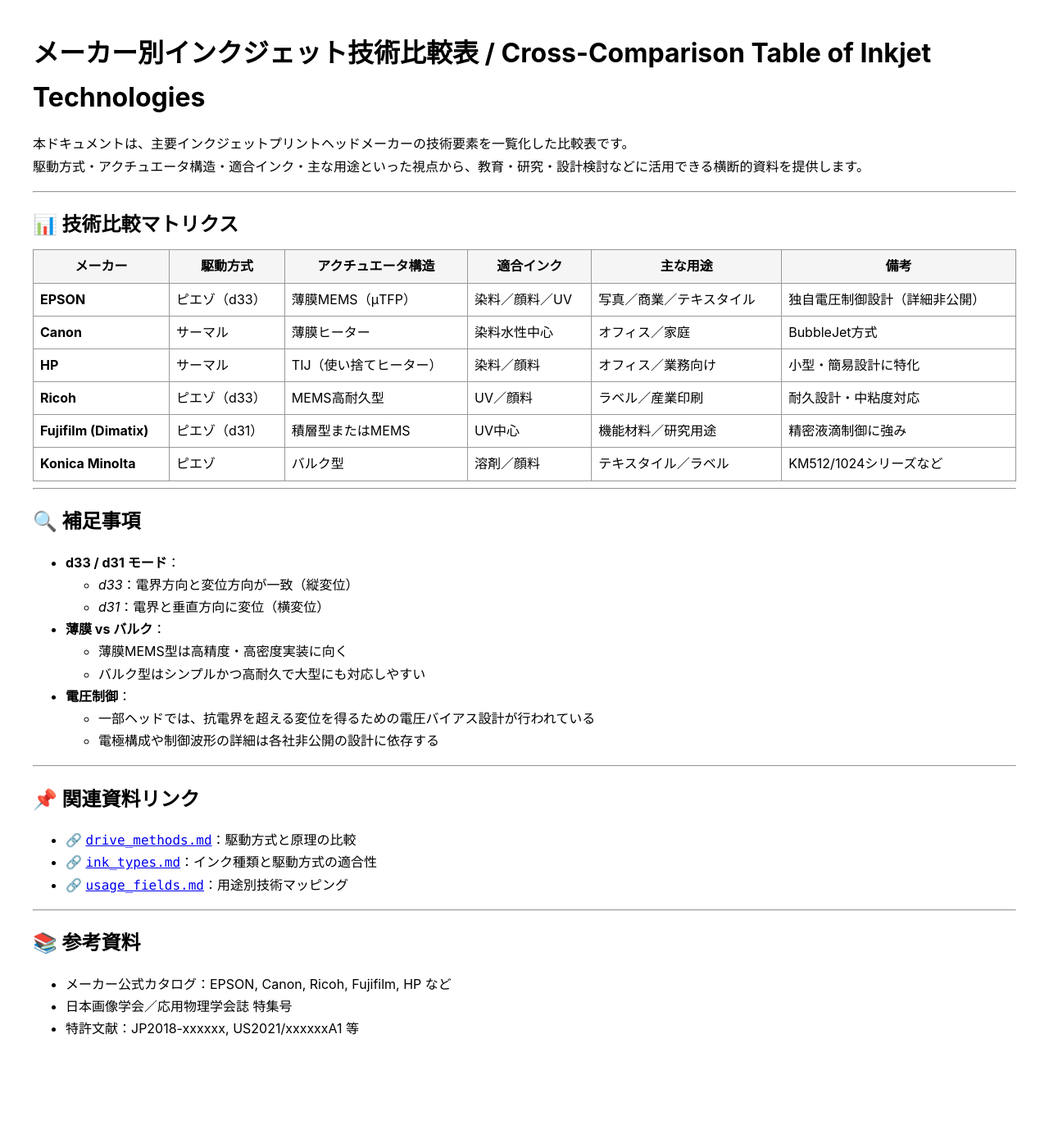
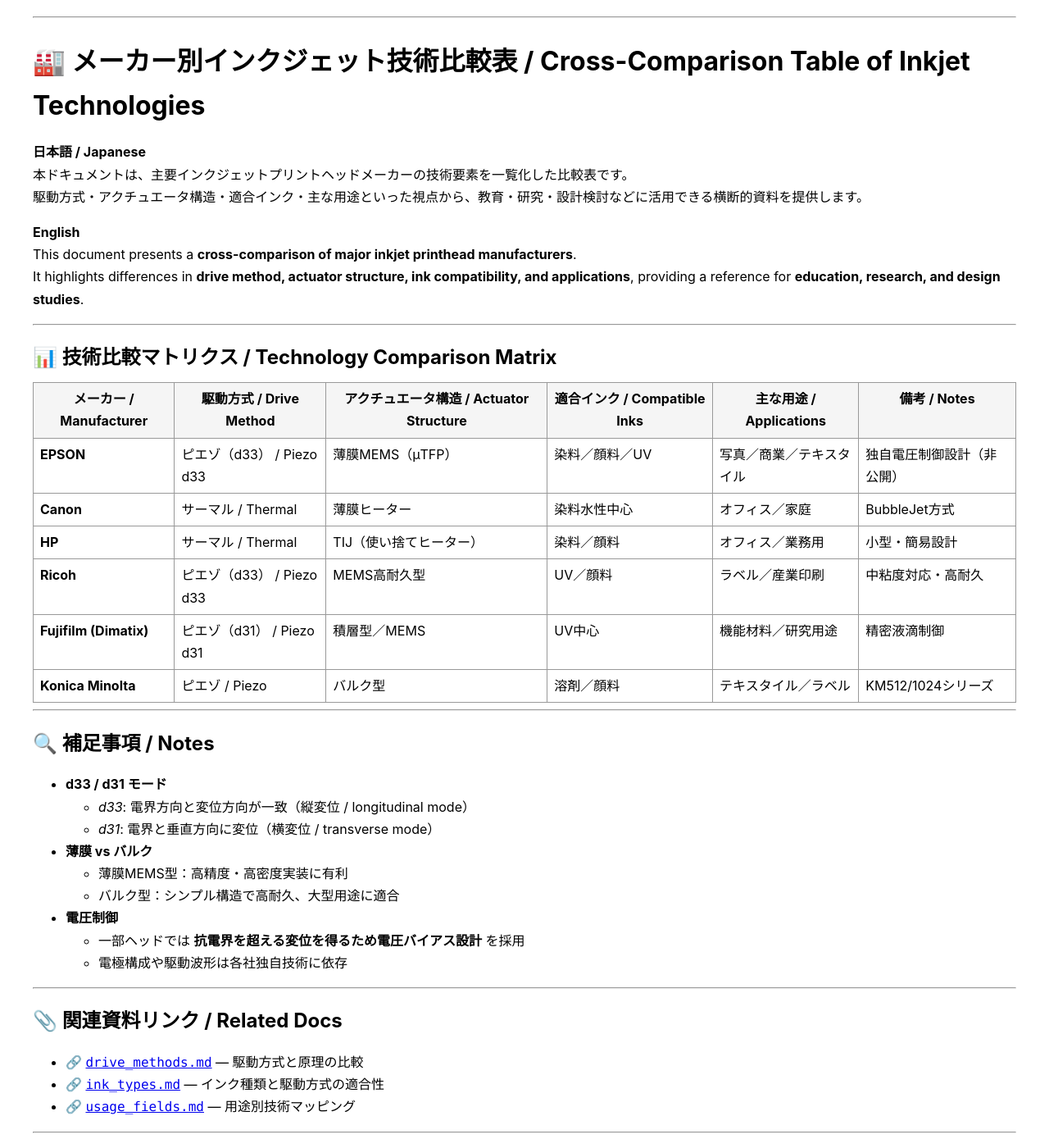
Before and after one commit to Samizo-AITL/Inkjet, a Jekyll site: the page built from comparison/summary_table.md, in a window 1280 px wide and 1400 px high. Shown: the whole window at 82% size. Built offline with Jekyll 4.4.1, drawn with Linux system fonts in a browser that asks for light colours; our own code applies the rules of GitHub Pages for plain Markdown files; some of the changed text lies outside the part shown.

Commit message:
Update summary_table.md

```diff
--- a/comparison/summary_table.md
+++ b/comparison/summary_table.md
@@ -1,49 +1,65 @@
-# メーカー別インクジェット技術比較表 / Cross-Comparison Table of Inkjet Technologies
+---
+title: メーカー別インクジェット技術比較表 / Cross-Comparison Table of Inkjet Technologies
+description: インクジェット主要メーカーの駆動方式・アクチュエータ構造・適合インク・用途を横断比較 / Cross-comparison of inkjet manufacturers by drive method, actuator structure, ink compatibility, and applications
+---
 
+---
+
+# 🏭 **メーカー別インクジェット技術比較表 / Cross-Comparison Table of Inkjet Technologies**
+
+**日本語 / Japanese**
 本ドキュメントは、主要インクジェットプリントヘッドメーカーの技術要素を一覧化した比較表です。
 駆動方式・アクチュエータ構造・適合インク・主な用途といった視点から、教育・研究・設計検討などに活用できる横断的資料を提供します。
 
----
-
-## 📊 技術比較マトリクス
-
-| メーカー            | 駆動方式     | アクチュエータ構造     | 適合インク         | 主な用途                   | 備考                       |
-|---------------------|--------------|------------------------|--------------------|----------------------------|----------------------------|
-| **EPSON**           | ピエゾ（d33）| 薄膜MEMS（μTFP）       | 染料／顔料／UV     | 写真／商業／テキスタイル   | 独自電圧制御設計（詳細非公開） |
-| **Canon**           | サーマル     | 薄膜ヒーター           | 染料水性中心       | オフィス／家庭             | BubbleJet方式              |
-| **HP**              | サーマル     | TIJ（使い捨てヒーター）| 染料／顔料         | オフィス／業務向け         | 小型・簡易設計に特化       |
-| **Ricoh**           | ピエゾ（d33）| MEMS高耐久型           | UV／顔料           | ラベル／産業印刷           | 耐久設計・中粘度対応       |
-| **Fujifilm (Dimatix)** | ピエゾ（d31）| 積層型またはMEMS       | UV中心             | 機能材料／研究用途         | 精密液滴制御に強み         |
-| **Konica Minolta**  | ピエゾ       | バルク型               | 溶剤／顔料         | テキスタイル／ラベル       | KM512/1024シリーズなど     |
+**English**
+This document presents a **cross-comparison of major inkjet printhead manufacturers**.
+It highlights differences in **drive method, actuator structure, ink compatibility, and applications**, providing a reference for **education, research, and design studies**.
 
 ---
 
-## 🔍 補足事項
+## 📊 **技術比較マトリクス / Technology Comparison Matrix**
 
-- **d33 / d31 モード**：
-  - *d33*：電界方向と変位方向が一致（縦変位）
-  - *d31*：電界と垂直方向に変位（横変位）
-
-- **薄膜 vs バルク**：
-  - 薄膜MEMS型は高精度・高密度実装に向く
-  - バルク型はシンプルかつ高耐久で大型にも対応しやすい
-
-- **電圧制御**：
-  - 一部ヘッドでは、抗電界を超える変位を得るための電圧バイアス設計が行われている
-  - 電極構成や制御波形の詳細は各社非公開の設計に依存する
+| **メーカー / Manufacturer** | **駆動方式 / Drive Method** | **アクチュエータ構造 / Actuator Structure** | **適合インク / Compatible Inks** | **主な用途 / Applications** | **備考 / Notes** |
+|----------------|-------------------|-------------------|-------------------|-------------------|-------------------|
+| **EPSON** | ピエゾ（d33） / Piezo d33 | 薄膜MEMS（μTFP） | 染料／顔料／UV | 写真／商業／テキスタイル | 独自電圧制御設計（非公開） |
+| **Canon** | サーマル / Thermal | 薄膜ヒーター | 染料水性中心 | オフィス／家庭 | BubbleJet方式 |
+| **HP** | サーマル / Thermal | TIJ（使い捨てヒーター） | 染料／顔料 | オフィス／業務用 | 小型・簡易設計 |
+| **Ricoh** | ピエゾ（d33） / Piezo d33 | MEMS高耐久型 | UV／顔料 | ラベル／産業印刷 | 中粘度対応・高耐久 |
+| **Fujifilm (Dimatix)** | ピエゾ（d31） / Piezo d31 | 積層型／MEMS | UV中心 | 機能材料／研究用途 | 精密液滴制御 |
+| **Konica Minolta** | ピエゾ / Piezo | バルク型 | 溶剤／顔料 | テキスタイル／ラベル | KM512/1024シリーズ |
 
 ---
 
-## 📌 関連資料リンク
+## 🔍 **補足事項 / Notes**
 
-- 🔗 [`drive_methods.md`](./drive_methods.md)：駆動方式と原理の比較
-- 🔗 [`ink_types.md`](./ink_types.md)：インク種類と駆動方式の適合性
-- 🔗 [`usage_fields.md`](./usage_fields.md)：用途別技術マッピング
+- **d33 / d31 モード**
+  - *d33*: 電界方向と変位方向が一致（縦変位 / longitudinal mode）
+  - *d31*: 電界と垂直方向に変位（横変位 / transverse mode）
+
+- **薄膜 vs バルク**
+  - 薄膜MEMS型：高精度・高密度実装に有利
+  - バルク型：シンプル構造で高耐久、大型用途に適合
+
+- **電圧制御**
+  - 一部ヘッドでは **抗電界を超える変位を得るため電圧バイアス設計** を採用
+  - 電極構成や駆動波形は各社独自技術に依存
 
 ---
 
-## 📚 参考資料
+## 📎 **関連資料リンク / Related Docs**
 
-- メーカー公式カタログ：EPSON, Canon, Ricoh, Fujifilm, HP など
+- 🔗 [`drive_methods.md`](./drive_methods.md) — 駆動方式と原理の比較
+- 🔗 [`ink_types.md`](./ink_types.md) — インク種類と駆動方式の適合性
+- 🔗 [`usage_fields.md`](./usage_fields.md) — 用途別技術マッピング
+
+---
+
+## 📚 **参考資料 / References**
+
+- メーカー公式カタログ：**EPSON, Canon, Ricoh, Fujifilm, HP**
 - 日本画像学会／応用物理学会誌 特集号
-- 特許文献：JP2018-xxxxxx, US2021/xxxxxxA1 等
+- 特許文献：**JP2018-xxxxxx, US2021/xxxxxxA1**
+
+---
+
+🛠️ Maintained by [Samizo-AITL](https://samizo-aitl.github.io)
```
